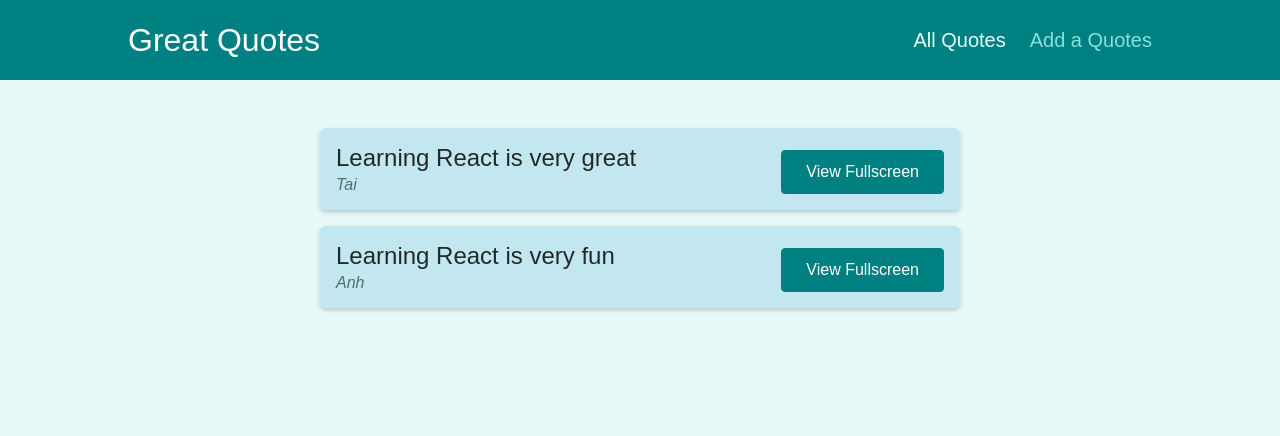
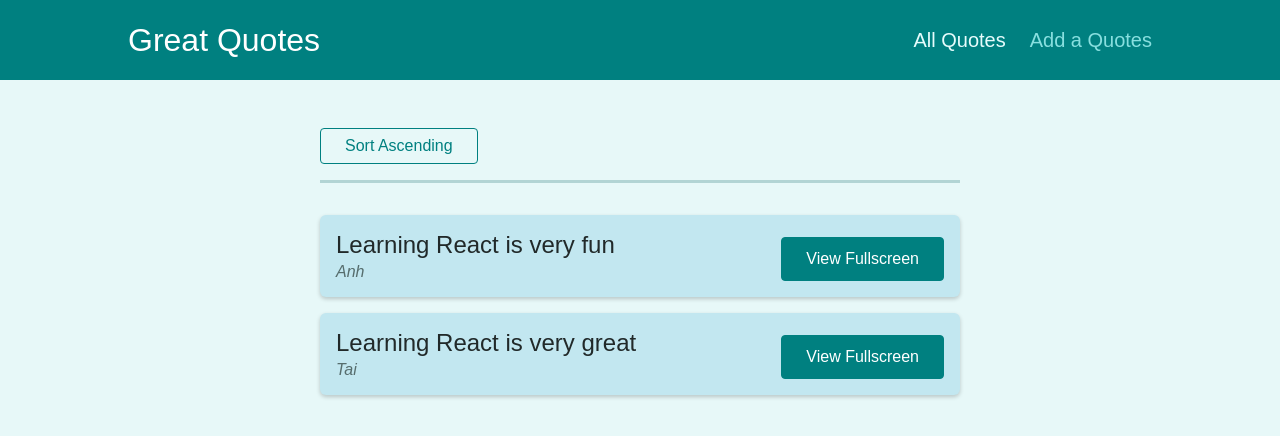
Before and after one commit to huutai1612/react-router, a React (Create React App) app: page /quotes in a window 1280 px wide. Shown: the top 436 px of the page. Built offline with nearby package versions, Linux system fonts and the light colour scheme.

Commit message:
done use use location and use history. Because when to use history the page will re render therefore we use this behavior and use query parameter to change our state of asc or desc to change sort type

```diff
--- a/src/components/quotes/QuoteList.js
+++ b/src/components/quotes/QuoteList.js
@@ -1,13 +1,41 @@
 import { Fragment } from 'react';
-
+import { useHistory, useLocation } from 'react-router-dom';
 import QuoteItem from './QuoteItem';
 import classes from './QuoteList.module.css';
 
+const sortQuotes = (quotes, ascending) => {
+	return quotes.sort((quoteA, quoteB) => {
+		if (ascending) {
+			return quoteA.id > quoteB.id ? 1 : -1;
+		} else {
+			return quoteA.id < quoteB.id ? 1 : -1;
+		}
+	});
+};
+
 const QuoteList = (props) => {
+	const history = useHistory();
+
+	const location = useLocation();
+
+	const queryParam = new URLSearchParams(location.search);
+	const isSortAscending = queryParam.get('sort') === 'asc';
+
+	const sortingClickHandler = () => {
+		history.push(`/quotes?sort=` + (isSortAscending ? 'desc' : 'asc'));
+	};
+
+	const sortedQuotes = sortQuotes(props.quotes, isSortAscending);
+
 	return (
 		<Fragment>
+			<div className={classes.sorting}>
+				<button onClick={sortingClickHandler}>
+					Sort {isSortAscending ? 'Descending' : 'Ascending'}
+				</button>
+			</div>
 			<ul className={classes.list}>
-				{props.quotes.map((quote) => (
+				{sortedQuotes.map((quote) => (
 					<QuoteItem
 						key={quote.id}
 						id={quote.id}
```
Also changed, not shown: 1 other file (tests, documents, lock files or other folders).
